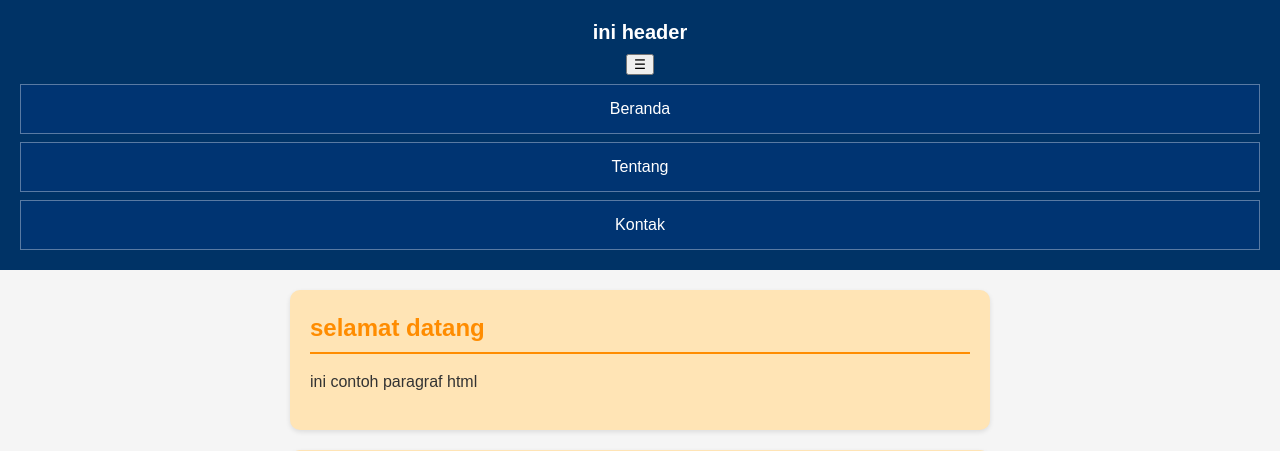
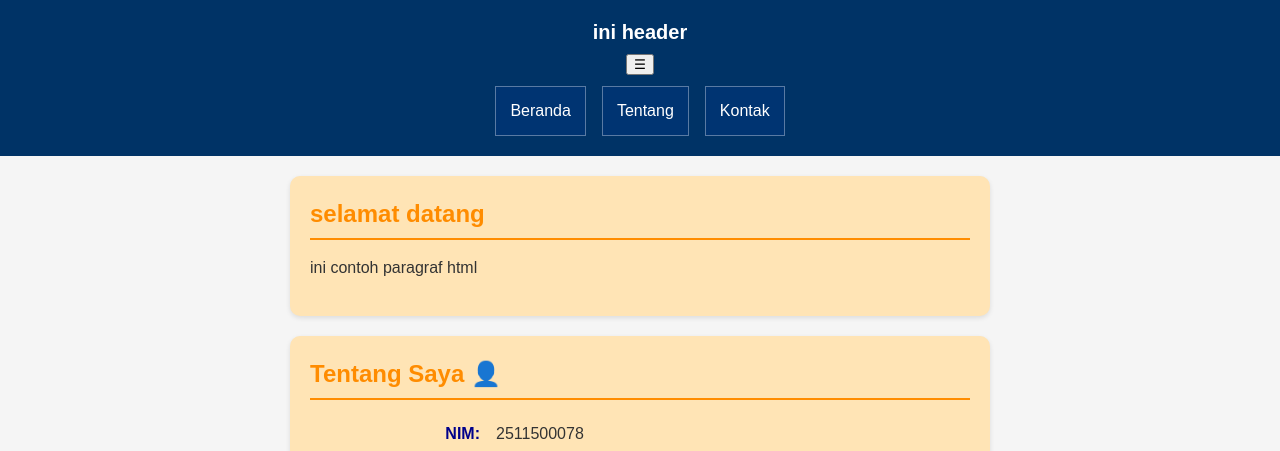
Before and after one commit to kelasngawi/2511500078-PWD-GB1J-2526O, a PHP site: page /pertemuan-05/index.html in a window 1280 px wide. Shown: the top 451 px of the page. Run offline with PHP 8.4, Linux system fonts and the light colour scheme.

Commit message:
update readme.md dan style.css  dan index.html pertemuan 05

```diff
--- a/pertemuan-05/style.css
+++ b/pertemuan-05/style.css
@@ -57,10 +57,14 @@
     line-height: 1.2;
   }
   header ul {
-    flex-direction: column;
-    align-items: stretch;
-    gap: 8px;
-    margin: 8px 0 0;
+  list-style: none;
+  margin: 10px 0 0;
+  padding: 0;
+  display: flex;
+  justify-content: center;
+  flex-direction: row;
+  align-items: center;
+  gap: 16px;
   }
   header li a {
     display: block;
@@ -76,6 +80,15 @@
         position: sticky;
         top: 0;
         z-index: 1000;
+    }
+  }
+    @media (max-width: 600px) {
+    header ul {
+    flex-direction: column;
+    align-items: stretch;
+    gap: 8px;
+    margin: 8px 0 0;
+
     }
 
   }
```
